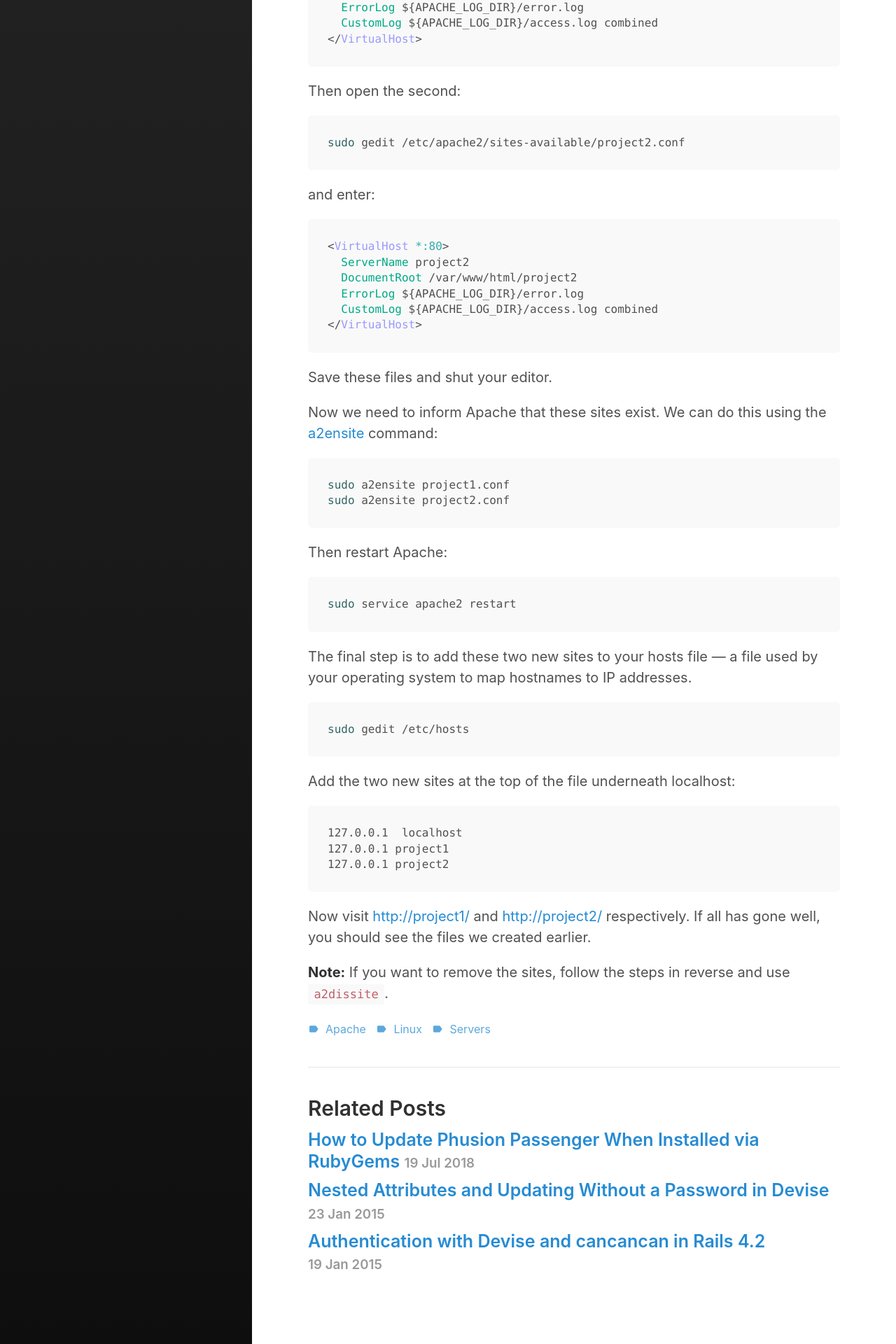
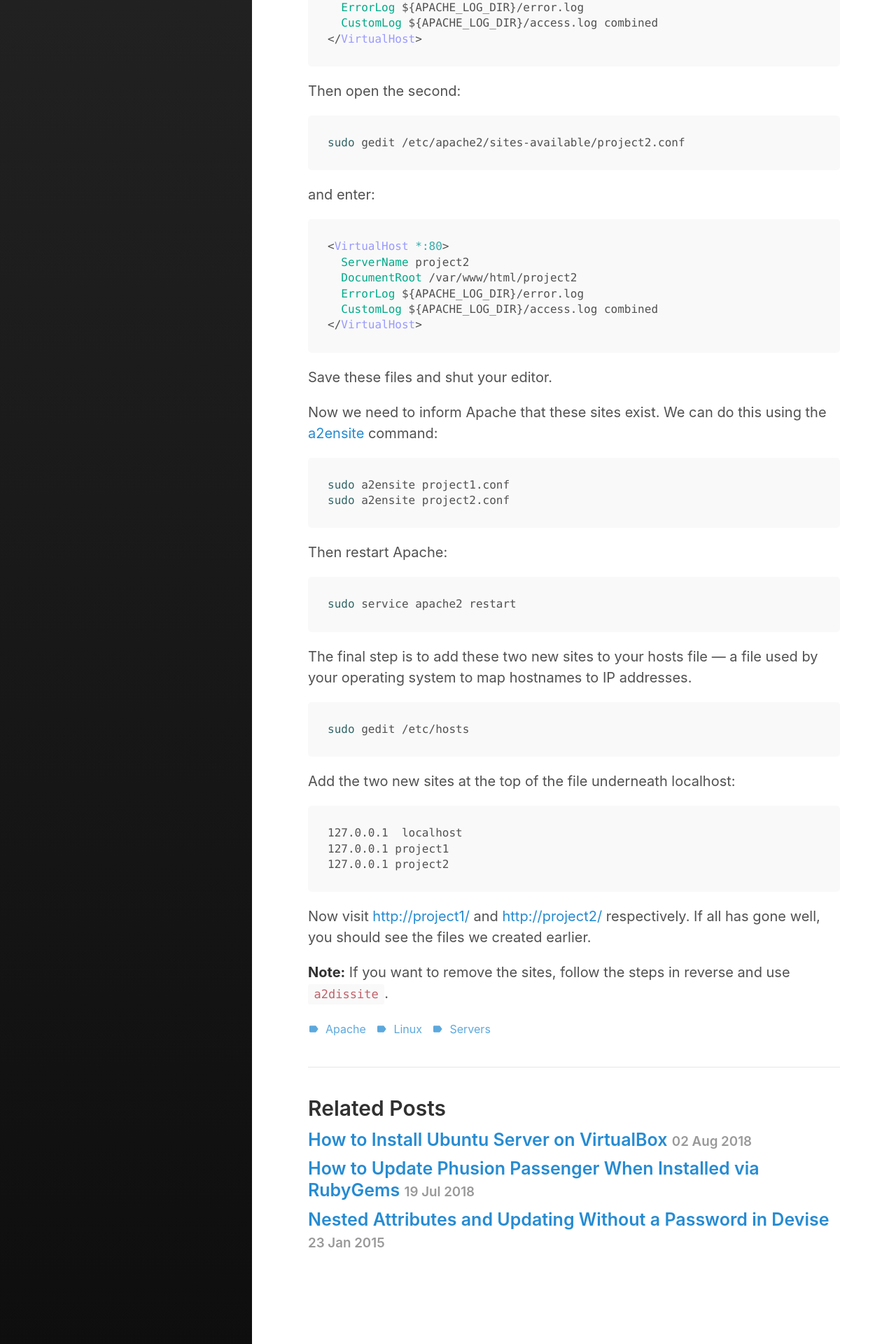
Before and after one commit to jameshibbard/blog, a Jekyll site: the page built from _posts/2015-02-21-how-to-set-up-an-apache-virtual-host-on-linux-mint.md, in a window 1280 px wide. Shown: the part 1702-3622 px from the top of the page at 70% size. Built offline with Jekyll 4.4.1, drawn with Linux system fonts in a browser that asks for light colours; comment, search, counter and statistics services are not loaded; part of the change alters nothing that is shown.

Commit message:
Added 'How to Install Ubuntu Server on VirtualBox'

````diff
--- /dev/null
+++ b/_posts/2018-08-02-how-to-install-ubuntu-server-virtual-box.md
@@ -0,0 +1,352 @@
+---
+title: How to Install Ubuntu Server on VirtualBox
+layout: post
+permalink: /install-ubuntu-virtual-box/
+excerpt_separator: <!--more-->
+tags:
+  - servers
+  - ssh
+  - ubuntu
+  - virtualbox
+twitter:
+  title: "How to Install Ubuntu Server on VirtualBox"
+  description: "In this post I'll show you how to install Ubuntu 18.04.1 LTS (Bionic Beaver) on Oracle's VirtualBox. I'll also demonstrate how to connect to the Ubuntu instance via SSH."
+  image_url: https://res.cloudinary.com/hibbard/image/upload/f_auto,w_800/v1536153775/stock/crayons.jpg
+---
+
+In this post I'll show you how to install Ubuntu 18.04.1 LTS (Bionic Beaver) on Oracle's VirtualBox. I'll also demonstrate how to connect to the Ubuntu instance via SSH. This will form the basis for a second tutorial that will walk through installing and configuring Ruby on Rails on an Ubuntu server.
+
+Let's get started!
+
+<!--more-->
+
+## What Is VirtualBox?
+
+VirtualBox is a software virtualization package that you can install on your operating system (just as you would a normal program). It supports the creation and management of virtual machines into which you can install a second operating system.
+
+In VirtualBox terminology, the operating system on which you install VirtualBox (i.e. your regular OS) is called the _host_. The operating system you install within VirtualBox (i.e. inside the virtual machine) is called the _guest_.
+
+For this tutorial, I'll be using Linux Mint 18.3 as the host OS, but there's no reason you couldn't use a different Linux distro, or macOS, or Windows (if you're so inclined).
+
+## Install VirtualBox
+
+The first thing to do is to get VirtualBox installed. I'll not go into much detail here, as there are comprehensive instructions for all of the main operating systems [on the project's homepage](https://www.virtualbox.org/wiki/Downloads).
+
+Personally, I downloaded and installed the [deb package for Ubuntu 18.04](https://www.virtualbox.org/wiki/Linux_Downloads). This is because the VirtualBox version in the Mint repos is slightly outdated and I wanted to be running the latest version.
+
+## Download Ubuntu Server
+
+The next thing to do is to grab a copy of Ubuntu Server. You can do this from their [download page](https://www.ubuntu.com/download/server). This will download a 851MB iso file to your PC.
+
+At the time of writing the current LTS version is Ubuntu Server 18.04.1 and this is what I'll be using. It's supported until April 2023 and is available as 64-bit only.
+
+## Create a New Virtual Machine
+
+Start up VirtualBox. This should open the VirtualBox Manager, the interface from which you will administer all of your virtual machines.
+
+![Welcome to VirtualBox](https://res.cloudinary.com/hibbard/image/upload/v1536145369/ubuntu-virtualbox/virtualbox-manager-1.png)
+
+Next Click on _New_ (in the top left of the VirtualBox Manager), give your virtual machine a name and the two drop down menus should automatically update.
+
+![Name and operating system](https://res.cloudinary.com/hibbard/image/upload/v1536145368/ubuntu-virtualbox/virtualbox-manager-2.png)
+
+Click _Next_. The wizard will now ask you to select the amount of memory (RAM) in megabytes to be allocated to the virtual machine. I chose 2GB (2048 megabytes).
+
+![Memory size](https://res.cloudinary.com/hibbard/image/upload/v1536145368/ubuntu-virtualbox/virtualbox-manager-3.png)
+
+Click _Next_ and you will be prompted to add a virtual hard disk to the new machine. Make sure that _Create a virtual hard disk now_ is selected, then press _Create_.
+
+![Hard disk](https://res.cloudinary.com/hibbard/image/upload/v1536145368/ubuntu-virtualbox/virtualbox-manager-4.png)
+
+Now we need to choose the file type for the new virtual hard disk. Make sure that _VDI (VirtualBox Disk Image)_ is checked and press _Next_.
+
+![Hard disk file type](https://res.cloudinary.com/hibbard/image/upload/v1536145368/ubuntu-virtualbox/virtualbox-manager-5.png)
+
+On the next screen you will be asked whether the new virtual hard disk should grow as it is used (dynamically allocated) or if it should be created at its maximum size. Make sure that _dynamically allocated_ is selected, then click _Next_.
+
+![Storage on physical hard disk](https://res.cloudinary.com/hibbard/image/upload/v1536145368/ubuntu-virtualbox/virtualbox-manager-6.png)
+
+Finally, select the size of the virtual hard disk in megabytes. The default size of 10GB should be plenty, but feel free to increase this as you see fit. Then click _Create_.
+
+![File location and size](https://res.cloudinary.com/hibbard/image/upload/v1536145368/ubuntu-virtualbox/virtualbox-manager-7.png)
+
+The hard disk should now be created and after a short while you should find yourself back in the VirtualBox Manager. You should be able to see your newly created virtual machine listed on the left.
+
+## Install Ubuntu Server in the Virtual Machine
+
+Make sure your virtual machine is selected and press _Start_. VirtualBox Manager will ask you to select a virtual optical disk file or a physical optical drive to start the virtual machine from. Select the iso file you downloaded previously and press _Start_.
+
+![Select start-up disk](https://res.cloudinary.com/hibbard/image/upload/v1536145368/ubuntu-virtualbox/virtualbox-manager-8.png)
+
+The Ubuntu installation process will now begin. It consists of eleven steps and is quite painless.
+
+### The Welcome Screen
+
+Here you should select your preferred language. I'm using English.
+
+![The Welcome Screen](https://res.cloudinary.com/hibbard/image/upload/v1536145368/ubuntu-virtualbox/ubuntu-install-1.png){:class="terminal"}
+
+### The Keyboard Configuration Screen
+
+Here you should select a keyboard layout. As I'm using a German keyboard, I asked Ubuntu to detect my layout, which it did with a couple of simple questions.
+
+![The Keyboard Configuration Screen](https://res.cloudinary.com/hibbard/image/upload/v1536145368/ubuntu-virtualbox/ubuntu-install-2.png){:class="terminal"}
+
+### The Ubuntu 18.04 Screen
+
+Here you'll be asked to select from three options:
+
+  - Install Ubuntu
+  - Install MAAS bare-metal cloud (region)
+  - Install MAAS bare-metal cloud (rack)
+
+  MAAS stands for [Metal as a Service](https://maas.io/) and offers cloud style provisioning for physical servers. This might be interesting if you wanted to automate the install of Ubuntu Server onto many computers, but in our case we'll opt for plain Ubuntu.
+
+![The Ubuntu 18.04 Screen](https://res.cloudinary.com/hibbard/image/upload/v1536145368/ubuntu-virtualbox/ubuntu-install-3.png){:class="terminal"}
+
+### The Network Connections Screen
+
+Here Ubuntu will attempt to configure the standard network interface. Normally you can just accept the default and select _Done_.
+
+![The Network Connections Screen](https://res.cloudinary.com/hibbard/image/upload/v1536145368/ubuntu-virtualbox/ubuntu-install-4.png){:class="terminal"}
+
+### The Configure Proxy Screen
+
+If your system requires a proxy to connect to the internet (mine doesn't), enter its details in the next dialogue. Then select _Done_.
+
+![The Configure Proxy Screen](https://res.cloudinary.com/hibbard/image/upload/v1536145368/ubuntu-virtualbox/ubuntu-install-5.png){:class="terminal"}
+
+### The Ubuntu Archive Mirror Screen
+
+If you wish to use an alternative mirror for Ubuntu, you can enter the details here. Otherwise accept the default mirror by selecting _Done_.
+
+![The Ubuntu Archive Mirror Screen](https://res.cloudinary.com/hibbard/image/upload/v1536145368/ubuntu-virtualbox/ubuntu-install-6.png){:class="terminal"}
+
+### The Filesystem Setup Screen
+
+The installer can guide you through partitioning an entire disk or, if you prefer, you can do it manually. If you choose to partition an entire disk you will still have a chance to review and modify the results before Ubuntu is installed. I selected _Use An Entire Disk_.
+
+I was then prompted to select my virtual machine's hard disk as the disk to install to, before being shown a summary of what the installer would do. As this is a "destructive action". I was asked to confirm my choice with _Continue_.
+
+![The Filesystem Setup Screen](https://res.cloudinary.com/hibbard/image/upload/v1536145368/ubuntu-virtualbox/ubuntu-install-7.png){:class="terminal"}
+
+### The Profile Setup Screen
+
+Here you are required to enter:
+
+  - Your (real) name
+  - Your server's name
+  - Your username
+  - Password
+  - If you would like to import your SSH keys from GitHub or Launchpad.
+
+Fill these details out, making sure to select _No_ for the final option.
+
+![The Profile Setup Screen](https://res.cloudinary.com/hibbard/image/upload/v1536145368/ubuntu-virtualbox/ubuntu-install-8.png){:class="terminal"}
+
+### The Featured Server Snaps screen
+
+Here you can select from a list of popular snaps to install on your system. [Snaps](https://tutorials.ubuntu.com/tutorial/basic-snap-usage#0) are self-contained  software packages that work across a range of Linux distributions. I didn't select any.
+
+![The Featured Server Snaps screen](https://res.cloudinary.com/hibbard/image/upload/v1536145368/ubuntu-virtualbox/ubuntu-install-9.png){:class="terminal"}
+
+And that's it, the installation is complete. Ubuntu will ask you to remove the installation medium (which you can do via _Devices_ > _Optical Drives_ > _Remove disk from virtual drive_ > _Force unmount_) and then reboot.
+
+## Up and Running with SSH
+
+Once your virtual machine has rebooted and you have logged in, you'll probably notice that some packages can be updated.
+
+Let's fix that:
+
+```sh
+sudo apt-get update
+sudo apt-get upgrade
+```
+
+Now let's check that SSH is installed (it should come bundled with Ubuntu Server 18.04.1)
+
+```sh
+jim@odin:~$ ssh
+
+usage: ssh [-46AaCfGgKkMNnqsTtVvXxYy] [-B bind_interface] [-b bind_address] [-c cipher_spec] [-D [bind_address:]port] [-E log_file] [-e escape_char] [-F configfile] [-I pkcs11] [-i identity_file] [-J destination] [-L address] [-l login_name] [-m mac_spec] [-O ctl_cmd] [-o option] [-p port] [-Q query_option] [-R address] [-S ctl_path] [-W host:port] [-w local_tun[:remote_tun]] destination [command]
+```
+
+If you get a "command not found" error, you can install it with:
+
+```
+sudo apt-get install openssh-server
+```
+
+The next step is to give our Ubuntu server an IP address on our local network. To do this, power off the virtual machine using `sudo poweroff` or _Machine_ > _ACPI Shutdown_.
+
+Then, in VirtualBox Manager, go to _Global Tools_ > _Host Network Manager_ and hit _Create_. This will create a new virtual network. Make sure to enable its DHCP server.
+
+![Host Network Manager](https://res.cloudinary.com/hibbard/image/upload/v1536145368/ubuntu-virtualbox/virtualbox-manager-9.png)
+
+Then go back to _Machine Tools_ > _Settings_ > _Network_ > _Adapter 1_ and set it to "Bridged Adapter.
+
+![VirtualBox Manager - Network Adapter 1](https://res.cloudinary.com/hibbard/image/upload/v1536145368/ubuntu-virtualbox/virtualbox-manager-10.png)
+
+After that, select _Adapter 2_, enable it and set it to "Host-only adapter". Then click _OK_ to dismiss the dialogue.
+
+![VirtualBox Manager - Network Adapter 2](https://res.cloudinary.com/hibbard/image/upload/v1536145368/ubuntu-virtualbox/virtualbox-manager-11.png)
+
+Finally, go to _File_ > _Preferences_ > _Network_. Under _NAT Networks_ if you don't see a NAT network click on _+_ icon to add one. Then click _OK_ to dismiss the dialogue.
+
+![VirtualBox Manager - NAT Networks](https://res.cloudinary.com/hibbard/image/upload/v1536145368/ubuntu-virtualbox/virtualbox-manager-12.png)
+
+Start up your virtual machine, then enter `ifconfig` (in the guest) and note the IP address assigned to your main network adapter. In my case this was "192.168.178.36".
+
+## Starting and Stopping VirtualBox in Headless Mode
+
+You might have noticed, working with the VirtualBox Manager and the guest OS is a bit of a pain. If you're going to continue doing this, you should at least [install the guest additions](https://www.virtualbox.org/manual/ch04.html), as well as enable clipboard support.
+
+There is a slightly nicer way however — you can start and stop the virtual machine using the [VBoxManage command](https://www.virtualbox.org/manual/ch08.html) from your terminal.
+
+To power on:
+
+```sh
+VBoxManage startvm "Ubuntu Server 18.04.1" --type headless
+```
+
+And to power off:
+```sh
+VBoxManage controlvm "Ubuntu Server 18.04.1" poweroff
+```
+
+Where "Ubuntu Server 18.04.1" is whatever you called your virtual machine (the name it has in the VirtualBox Manager GUI).
+
+## Connecting to the Ubuntu Server
+
+Let's go ahead and start the Ubuntu server in headless mode, before connecting to it via SSH.
+
+> Note: The following commands should be run on your host.
+
+On most *nix systems, the SSH client software should be part of the default installation. If you don't have it available, you should be able to grab it from the repos, like so:
+
+```sh
+sudo apt install openssh-client
+```
+
+or just hit Google.
+
+Then (ensuring that you replace "jim" and the IP address with your corresponding values) you can connect like so:
+
+```sh
+ssh jim@192.168.178.36
+```
+
+This will give you a warning that the host's authenticity cannot be established and ask you if you want to continue connecting. Answer "yes".
+
+Next, it will prompt you for your password. Enter it and you will be connected to your Ubuntu server from your host OS.
+
+![Connected to the Ubuntu server via SSH](https://res.cloudinary.com/hibbard/image/upload/v1536145368/ubuntu-virtualbox/ubuntu-ssh-1.png){:class="terminal"}
+
+### For Windows Users
+
+If you're running Windows you'll need to install a [SSH client such as PuTTY](https://www.ssh.com/ssh/putty/download#sec-Download-PuTTY-installation-package-for-Windows).
+
+When PuTTY starts, a window titled _PuTTY Configuration_ should open. This window has a configuration pane on the left, a _Host Name_ field and other options in the middle, and a pane for saving session profiles in the lower right area.
+
+For simple use, all you need to do is to enter the IP address of the host you want to connect to in the _Host Name_ field and click _Open_.
+
+![PuTTY Configuration](https://res.cloudinary.com/hibbard/image/upload/v1536145368/ubuntu-virtualbox/ubuntu-putty-1.png)
+
+## Generate and Install a SSH Key Pair
+
+SSH keys offer a secure manner of logging into a server without the need of a password.
+
+In a nutshell, this depends upon you generating a public and a private SSH key pair. The private key is kept on your PC (and should be guarded carefully). The public key is copied over to the server you wish to connect to.
+
+SSH keys are a complex subject and as such, out of the scope of this tutorial. If you'd like to find out more, I recommend looking for a dedicated tutorial ([such as this one](https://www.howtoforge.com/linux-basics-how-to-install-ssh-keys-on-the-shell)).
+
+### Generate the Keys
+
+On *nix systems (Windows users see the next section), you can generate your key pair with the following command:
+
+```sh
+ssh-keygen -o -b 4096 -t rsa
+```
+
+The `-o` option instructs ssh-keygen to store the private key in the new OpenSSH format instead of the old (and more compatible PEM format). This is advisable, as the new OpenSSH format has an increased resistance to brute-force password cracking.
+
+The `-b` option is used to set the key length to 4096 bits instead of the default 1024 bits for security reasons.
+
+In the following dialogue you will be required to answer a couple of questions:
+
+  - Where to save the newly generated key pair
+  - Which passphrase to use
+
+Here you can accept the default location and leave the passphrase blank by pressing <kbd>Enter</kbd>.
+
+ssh-keygen will then output a summary of what it has done:
+
+```sh
+Generating public/private rsa key pair.
+Enter file in which to save the key (/home/jim/.ssh/id_rsa):
+Created directory '/home/jim/.ssh'.
+Enter passphrase (empty for no passphrase):
+Enter same passphrase again:
+Your identification has been saved in /home/jim/.ssh/id_rsa.
+Your public key has been saved in /home/jim/.ssh/id_rsa.pub.
+The key fingerprint is:
+SHA256:sx5uJeVdH/cT/1+GxsSWYzmjf5hUaE33f/e57EbqBfY jim@pod
+The key's randomart image is:
++---[RSA 4096]----+
+|                 |
+|                o|
+|               +o|
+|          .  .+==|
+|        So . =@oB|
+|        .oo o*+BB|
+|        oo  ..*EX|
+|       o..   +=+=|
+|       .o   ..+=+|
++----[SHA256]-----+
+```
+
+### Copy the Public Key to the Ubuntu Server
+
+To copy the public key to the Ubuntu server use:
+
+```sh
+ssh-copy-id -i ~/.ssh/id_rsa.pub jim@192.168.178.36
+```
+
+Where `~/.ssh/id_rsa.pub` is the path to your public key, taken from the output above. And where `jim@192.168.178.36` should be altered to reflect your details.
+
+The command will run and you should be asked for your server password. Enter it, then attempt to log into the server like so:
+
+```sh
+ssh jim@192.168.178.36
+```
+
+This time you should be in without a password.
+
+## For Windows Users
+
+You should be able to use a tool like [PuTTYgen](https://www.ssh.com/ssh/putty/windows/puttygen
+) to achieve the same thing. Here is a tutorial on using PuTTYgen to [create a new key pair for authentication](https://www.ssh.com/ssh/putty/windows/puttygen#sec-Creating-a-new-key-pair-for-authentication).
+
+You will have a little more leg work when it comes to copying the key to the server, where you will need to add the public key to a `~/.ssh/authorized_keys` file.
+
+You can do that like so:
+
+```
+cd
+mkdir .ssh
+cd .ssh
+nano authorized_keys
+```
+
+This will create the appropriate file, then open the nano editor into which you can copy your newly generated public key.
+
+When you're done, press <kbd>Ctrl</kbd> + <kbd>X</kbd> to save your changes and exit nano.
+
+## Conclusion
+
+This has been quite a long post, but by the end of it you should have a working installation of Ubuntu Server running on VirtualBox that you can connect to from your host operating system via SSH.
+
+As mentioned, this will form the basis for a future tutorial on deploying a Ruby on Rails app to an Ubuntu server.
+
+If you have any questions or feedback, I'd be glad to hear your from you in the comments.
--- a/_sass/hydeout.scss
+++ b/_sass/hydeout.scss
@@ -18,3 +18,4 @@
 @import "hydeout/message";
 @import "hydeout/search";
 @import "hydeout/tags";
+@import "hydeout/additions";
--- /dev/null
+++ b/_sass/hydeout/_additions.scss
@@ -0,0 +1,21 @@
+figure{
+  margin: 0;
+
+  figcaption {
+    font-size: smaller;
+    margin-top: -0.5rem;
+    margin-bottom: 1.5rem;
+  }
+}
+
+// Hide image in excerpt
+.index figure {
+  display: none;
+}
+
+// Hide terminal screenshots for anything but desktop
+@media (max-width: 1210px) {
+  img.terminal {
+    display: none;
+  }
+}
--- a/_sass/hydeout/_base.scss
+++ b/_sass/hydeout/_base.scss
@@ -102,18 +102,3 @@ button, input[type="submit"] {
     box-shadow: $default-box-shadow;
   }
 }
-
-figure{
-  margin: 0;
-
-  figcaption {
-    font-size: smaller;
-    margin-top: -0.5rem;
-    margin-bottom: 1.5rem;
-  }
-}
-
-// Hide image in excerpt
-.index figure {
-  display: none;
-}
````
